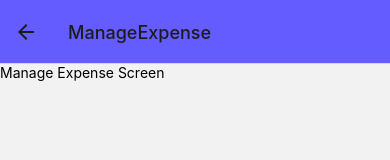
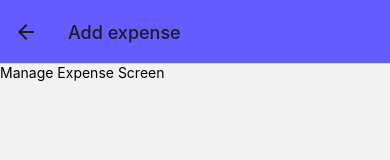
Before and after one commit to mariata06/react-native-expenses-app, a React Native app: screen /ManageExpense in a window 390 px wide. Shown: the top 160 px of the page. Built offline with nearby package versions, Linux system fonts and the light colour scheme.

Commit message:
Change title on the screen when add or edit expense

```diff
--- a/components/ExpenseItem.js
+++ b/components/ExpenseItem.js
@@ -2,7 +2,7 @@ import { Pressable, View, Text, StyleSheet, TextBase } from "react-native";
 import { GlobalStyles } from "../styles/styles";
 import { useNavigation } from "@react-navigation/native";
 
-function ExpenseItem({description, amount, date}) {
+function ExpenseItem({id, description, amount, date}) {
     const navigation = useNavigation();
 
     function getFormattedDate(date) {
@@ -10,7 +10,7 @@ function ExpenseItem({description, amount, date}) {
     }
 
     function expensePressHandler() {
-        navigation.navigate('ManageExpense');
+        navigation.navigate('ManageExpense', {expenseId: id});
     }
 
     return (
--- a/screens/ManageExpense.js
+++ b/screens/ManageExpense.js
@@ -1,7 +1,17 @@
 import { Text } from 'react-native';
+import { useLayoutEffect } from 'react';
 
-function ManageExpense() {
-    return <Text>Manage Expense Screen</Text>
+function ManageExpense({ route, navigation }) {
+    const editedExpenseId = route.params?.expenseId;
+    const isEditing = !!editedExpenseId;
+
+    useLayoutEffect(() => {
+        navigation.setOptions({
+        title: isEditing ? 'Edit Expense' : 'Add expense',
+        });
+    }, [navigation, isEditing]);
+
+    return <Text>Manage Expense Screen</Text>;
 }
 
 export default ManageExpense;
```
